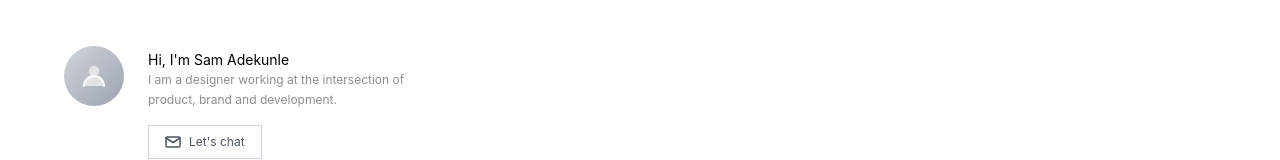
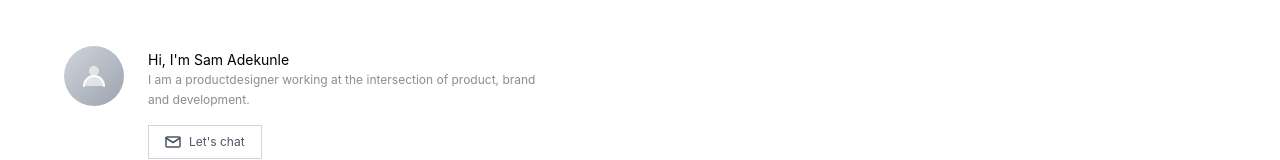
Before and after one commit to Adekunle-Samuel/portfolio-v2, a Next.js app: page / in a window 1280 px wide. Shown: the part 146-306 px from the top of the page. Built offline with nearby package versions, Linux system fonts and the light colour scheme; no server answers.

Commit message:
Update Hero component to refine default values for tagline and email, enhancing personalization

```diff
--- a/components/Hero.tsx
+++ b/components/Hero.tsx
@@ -11,8 +11,8 @@ interface HeroProps {
 
 export default function Hero({ siteSettings }: HeroProps) {
   const displayName = siteSettings?.name || 'Sam Adekunle'
-  const displayTagline = siteSettings?.tagline || 'I am a designer working at the intersection of product, brand and development.'
-  const email = siteSettings?.email || 'hello@example.com'
+  const displayTagline = siteSettings?.tagline || 'I am a productdesigner working at the intersection of product, brand and development.'
+  const email = siteSettings?.email || 'adekunlesamuel204@gmail.com'
   // Increased resolution for retina displays: 240x240 (2x of 120x120)
   const profileImageUrl = siteSettings?.profileImage ? urlFor(siteSettings.profileImage).width(240).height(240).quality(95).url() : null
 
@@ -52,7 +52,7 @@ export default function Hero({ siteSettings }: HeroProps) {
             <h1 className="text-sm font-normal text-black">
               Hi, I'm {displayName}
             </h1>
-            <p className="text-xs text-gray-text leading-relaxed max-w-[266px]">
+            <p className="text-xs text-gray-text leading-relaxed max-w-[400px]">
               {displayTagline}
             </p>
           </div>
```
